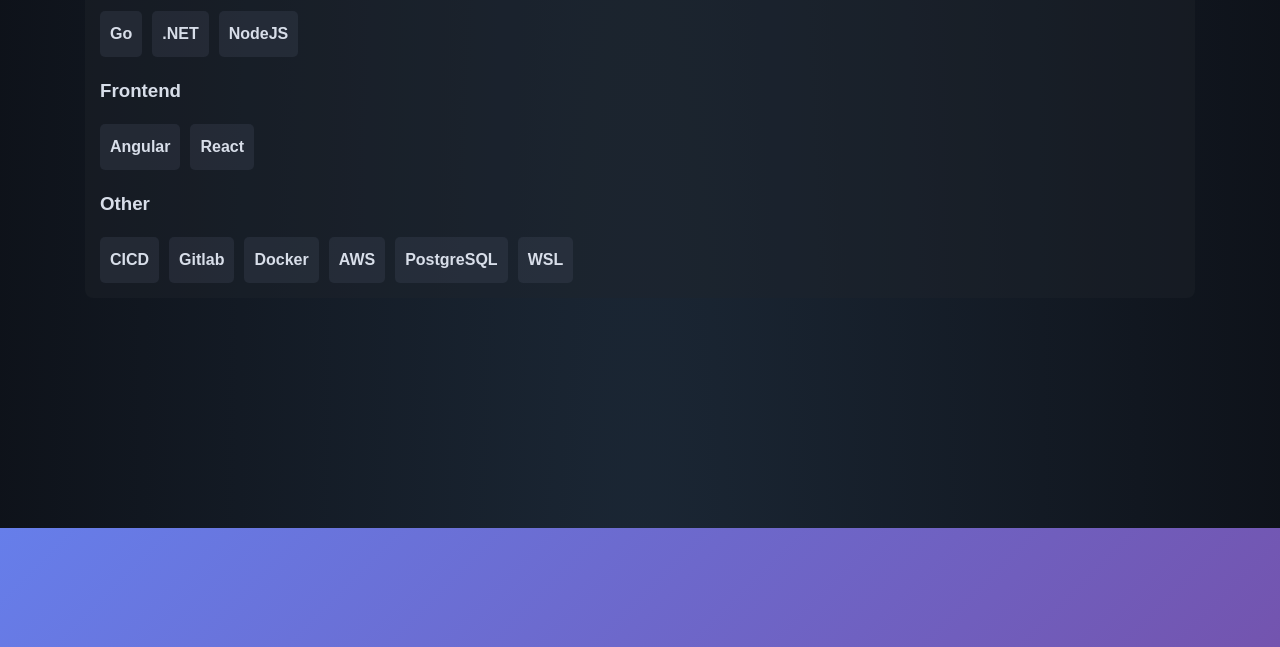
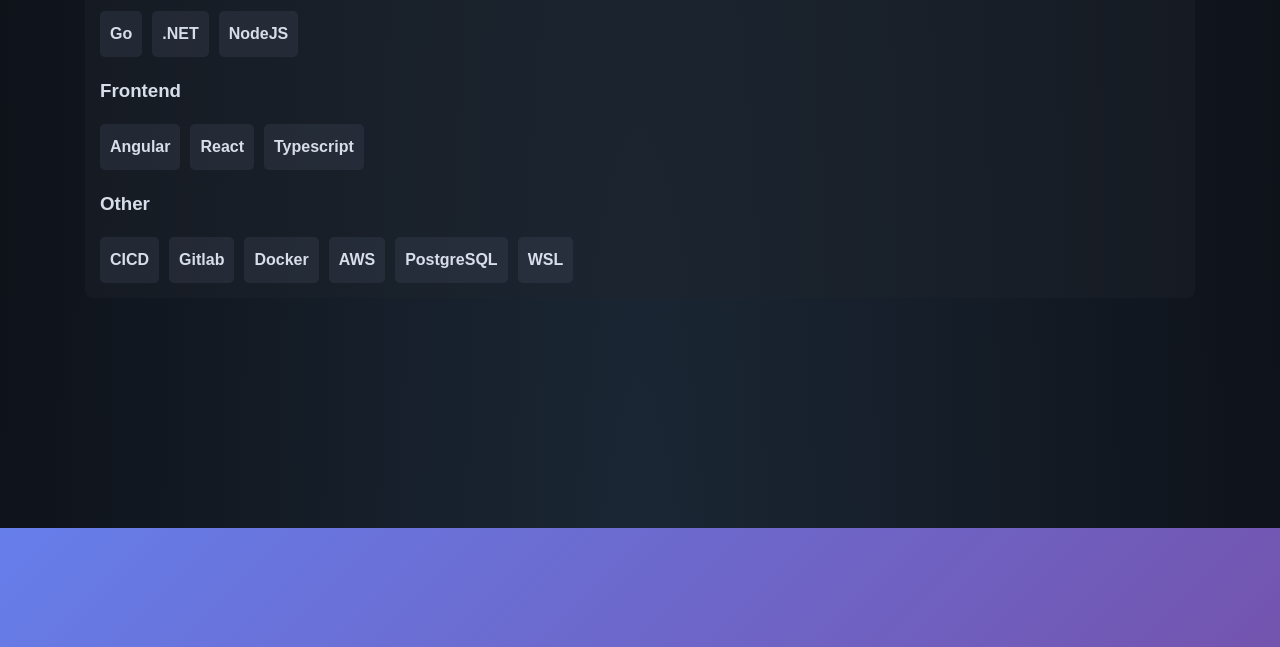
Before and after one commit to thatsBruno/portfolio.io, a plain HTML site: page index.html in a window 1280 px wide. Shown: the part 5400-6047 px from the top of the page. Drawn offline with Linux system fonts and the light colour scheme.

Commit message:
added typescript

```diff
--- a/index.html
+++ b/index.html
@@ -691,6 +691,7 @@
             <div class="skills">
                 <div class="skill">Angular</div>
                 <div class="skill">React</div>
+                <div class="skill">Typescript</div>
             </div>
             <h3>Other</h3>
             <div class="skills">
```
